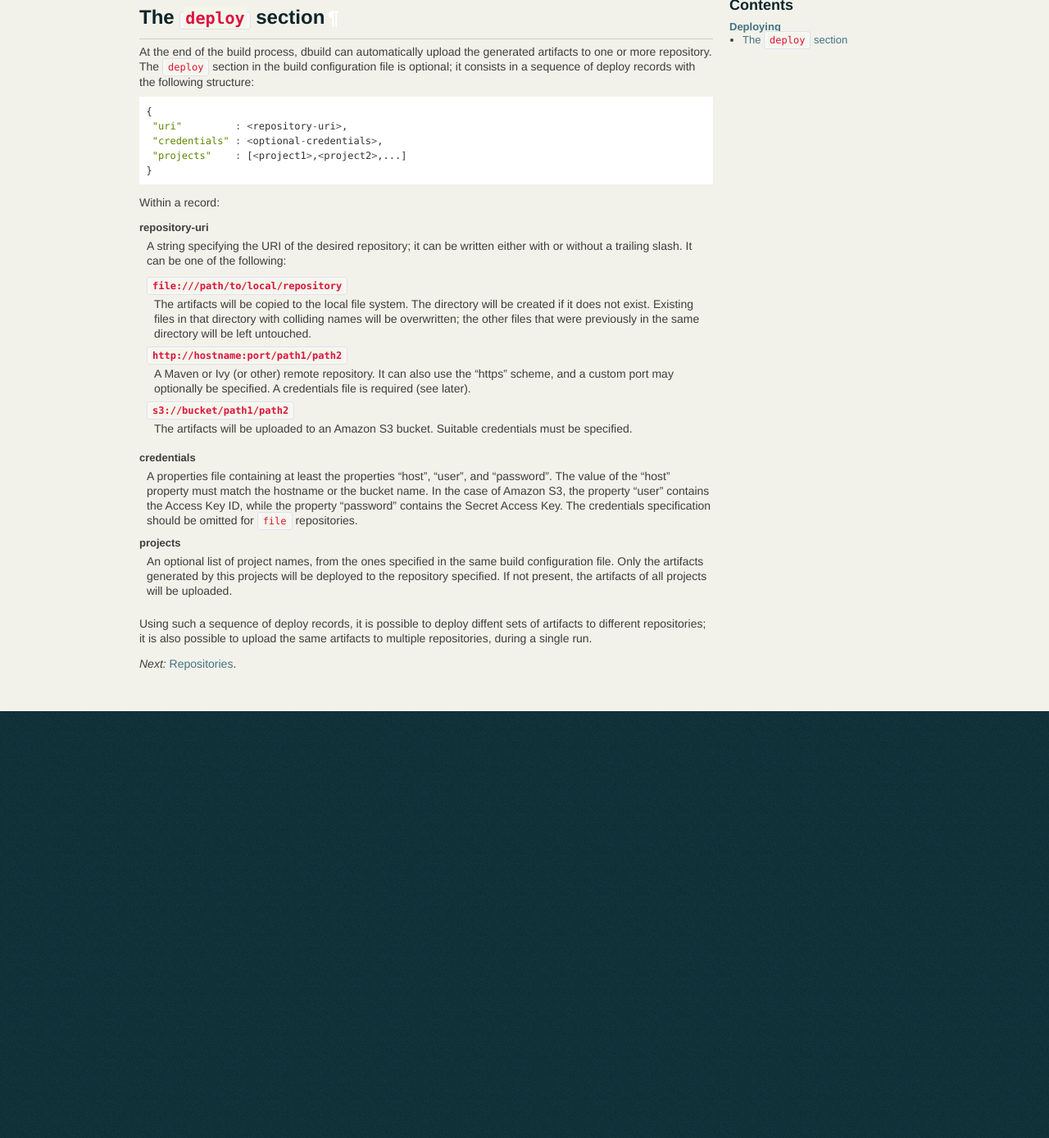
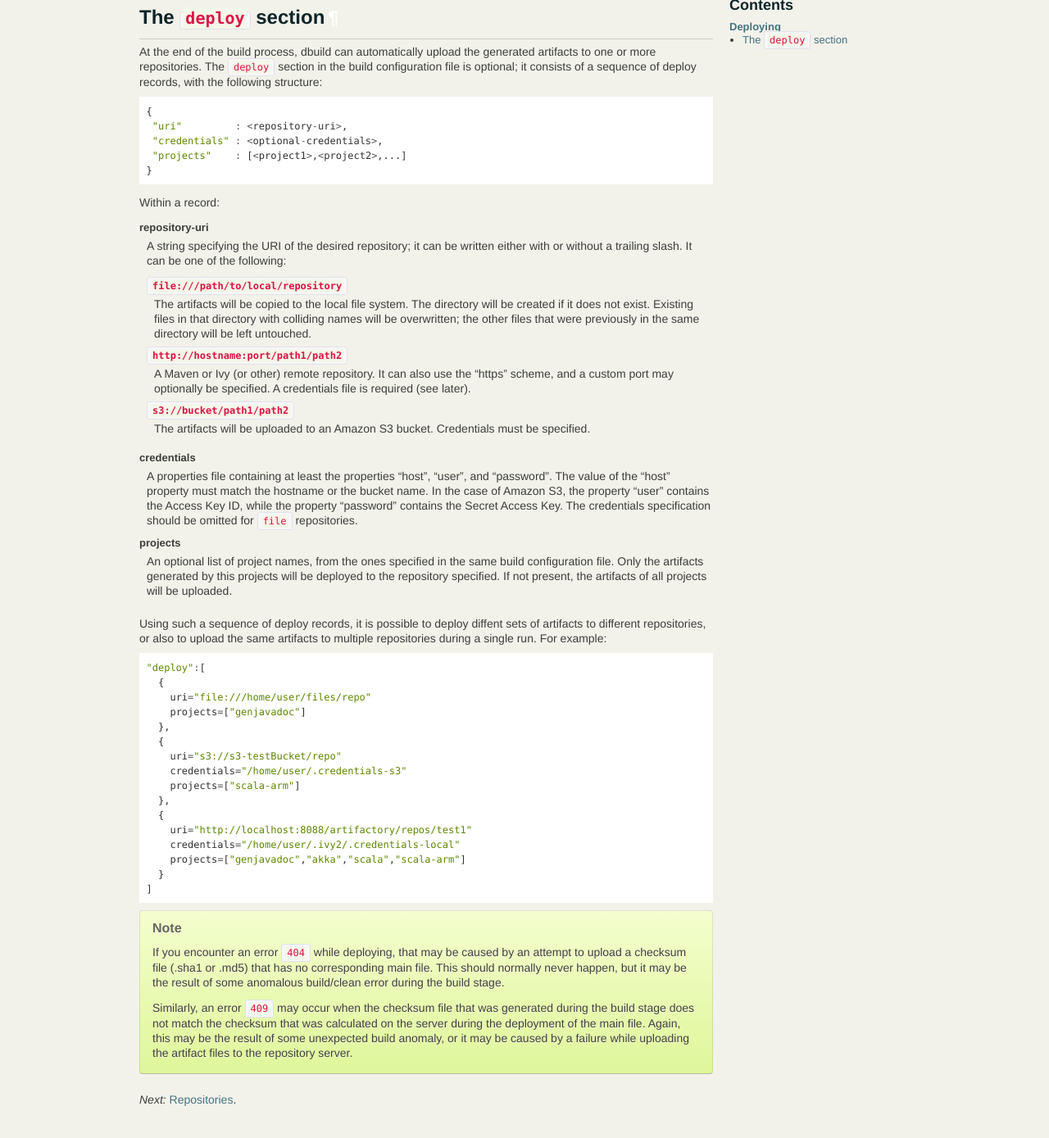
Before and after one commit to lightbend-labs/dbuild, a Sphinx documentation site: the page built from docs/src/sphinx/deploy.rst, in a window 1280 px wide and 1400 px high, scrolled down 185 px. Shown: the top 1389 px of the window at 82% size. Built offline with Sphinx 7.4.7, drawn with Linux system fonts in a browser that asks for light colours; before the commit the page ends 1053 px from its top, so only the background shows below that; some of the changed text lies outside the part shown.

Commit message:
Minor updates and more docs

```diff
--- a/docs/src/sphinx/deploy.rst
+++ b/docs/src/sphinx/deploy.rst
@@ -5,8 +5,8 @@ The ``deploy`` section
 ----------------------
 
 At the end of the build process, dbuild can automatically upload the generated artifacts to one or more
-repository. The ``deploy`` section in the build configuration file is optional; it consists in a sequence
-of deploy records with the following structure:
+repositories. The ``deploy`` section in the build configuration file is optional; it consists of a sequence
+of deploy records, with the following structure:
 
 .. code-block:: javascript
 
@@ -33,8 +33,7 @@ repository-uri
     a custom port may optionally be specified. A credentials file is required (see later).
 
   ``s3://bucket/path1/path2``
-    The artifacts will be uploaded to an Amazon S3 bucket. Suitable credentials must be
-    specified.
+    The artifacts will be uploaded to an Amazon S3 bucket. Credentials must be specified.
 
 credentials
   A properties file containing at least the properties "host", "user", and "password". The
@@ -49,8 +48,37 @@ projects
   not present, the artifacts of all projects will be uploaded.
 
 Using such a sequence of deploy records, it is possible to deploy diffent sets of artifacts to different
-repositories; it is also possible to upload the same artifacts to multiple repositories, during a
-single run.
+repositories, or also to upload the same artifacts to multiple repositories during a
+single run. For example:
 
+.. code-block:: javascript
+
+  "deploy":[
+    {
+      uri="file:///home/user/files/repo"
+      projects=["genjavadoc"]
+    },
+    {
+      uri="s3://s3-testBucket/repo"
+      credentials="/home/user/.credentials-s3"
+      projects=["scala-arm"]
+    },
+    {
+      uri="http://localhost:8088/artifactory/repos/test1"
+      credentials="/home/user/.ivy2/.credentials-local"
+      projects=["genjavadoc","akka","scala","scala-arm"]
+    }
+  ]
+
+.. Note::
+
+  If you encounter an error ``404`` while deploying, that may be caused by an attempt to upload a checksum file
+  (.sha1 or .md5) that has no corresponding main file. This should normally never happen, but it may be the result
+  of some anomalous build/clean error during the build stage.
+
+  Similarly, an error ``409`` may occur when the checksum file that was generated during the build stage does
+  not match the checksum that was calculated on the server during the deployment of the main file. Again, this
+  may be the result of some unexpected build anomaly, or it may be caused by a failure while uploading the artifact
+  files to the repository server.
 
 *Next:* :doc:`repositories`.
--- a/docs/src/sphinx/index.rst
+++ b/docs/src/sphinx/index.rst
@@ -26,6 +26,7 @@ Contents
    introduction
    download
    dbuild
+   deploy
    repositories
    plugin
    caveats
```
Also changed, not shown: 1 other file.
